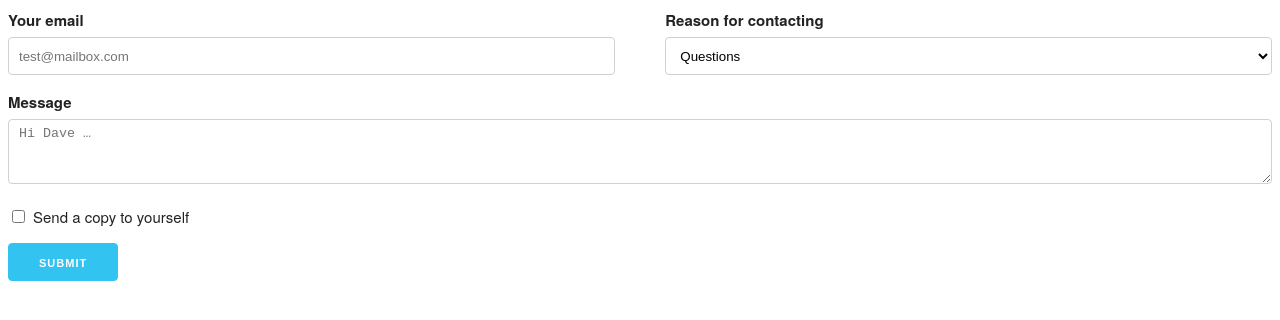
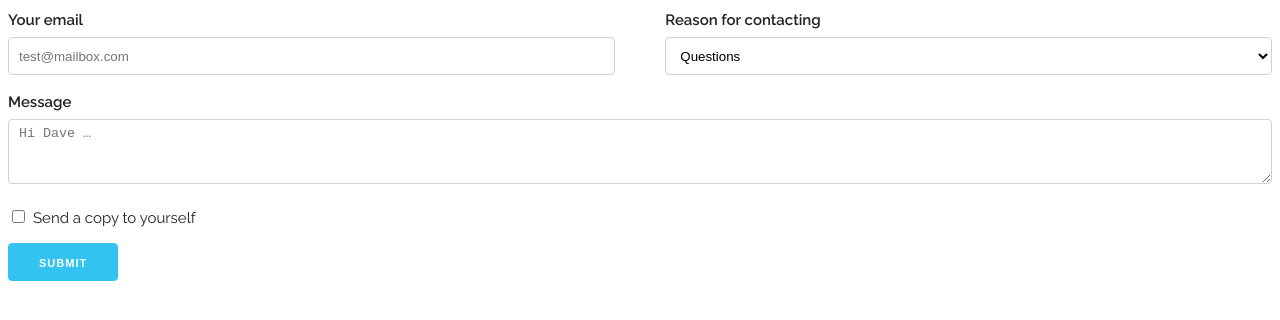
Before and after one commit to tarrows/look-at-static, a Gatsby site in the folder viewer-gatsby/: page / in a window 1280 px wide. Built offline with nearby package versions, Linux system fonts and the light colour scheme; Gatsby itself is replaced by a stand-in of ours.

Commit message:
introduce Railway Font

```diff
--- a/viewer-gatsby/src/components/Helmet.tsx
+++ b/viewer-gatsby/src/components/Helmet.tsx
@@ -6,6 +6,7 @@ const MyHelmet: React.FC = () => (
     <meta charSet="utf-8" />
     <title>Data Viewer</title>
     <link rel="stylesheet" href="https://cdnjs.cloudflare.com/ajax/libs/skeleton/2.0.4/skeleton.min.css" />
+    <link href="//fonts.googleapis.com/css?family=Raleway:400,300,600" rel="stylesheet" type="text/css"></link>
   </Helmet>
 )
 
```
